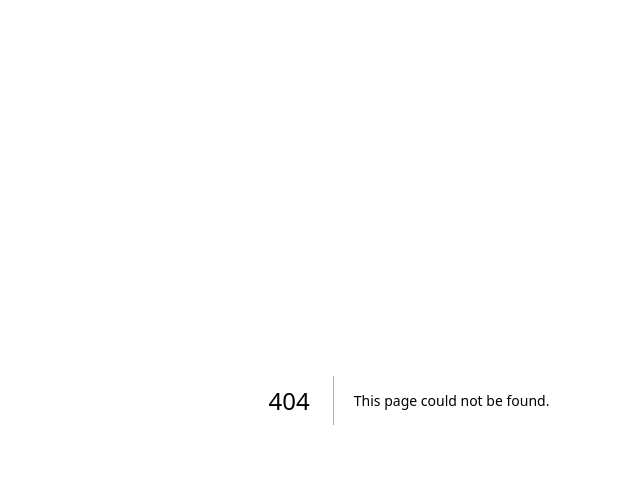
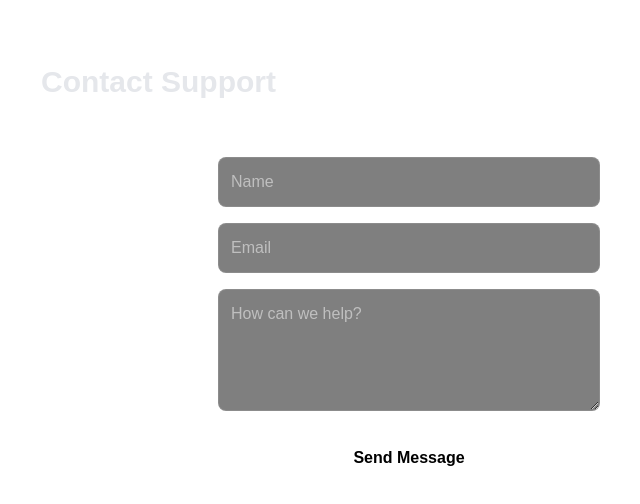
Before and after one commit to mubashiraden00-alt/Sukfi-waitlist, a Next.js app: page /contact in a window 1280 px wide. Before the commit this address had no page. Shown: the top 504 px of the page, without its empty margins (231-871 px from the left). Built offline with nearby package versions, Linux system fonts and the light colour scheme.

Commit message:
fix: corrected contact route path

```diff
--- /dev/null
+++ b/src/app/contact/page.tsx
@@ -0,0 +1,10 @@
+import { ContactForm } from '../../components/ContactForm';
+
+export default function ContactPage() {
+  return (
+    <main className="max-w-3xl mx-auto py-16 px-4 text-gray-200">
+      <h1 className="text-3xl font-bold mb-6 text-brand-green">Contact Support</h1>
+      <ContactForm />
+    </main>
+  );
+}
```
